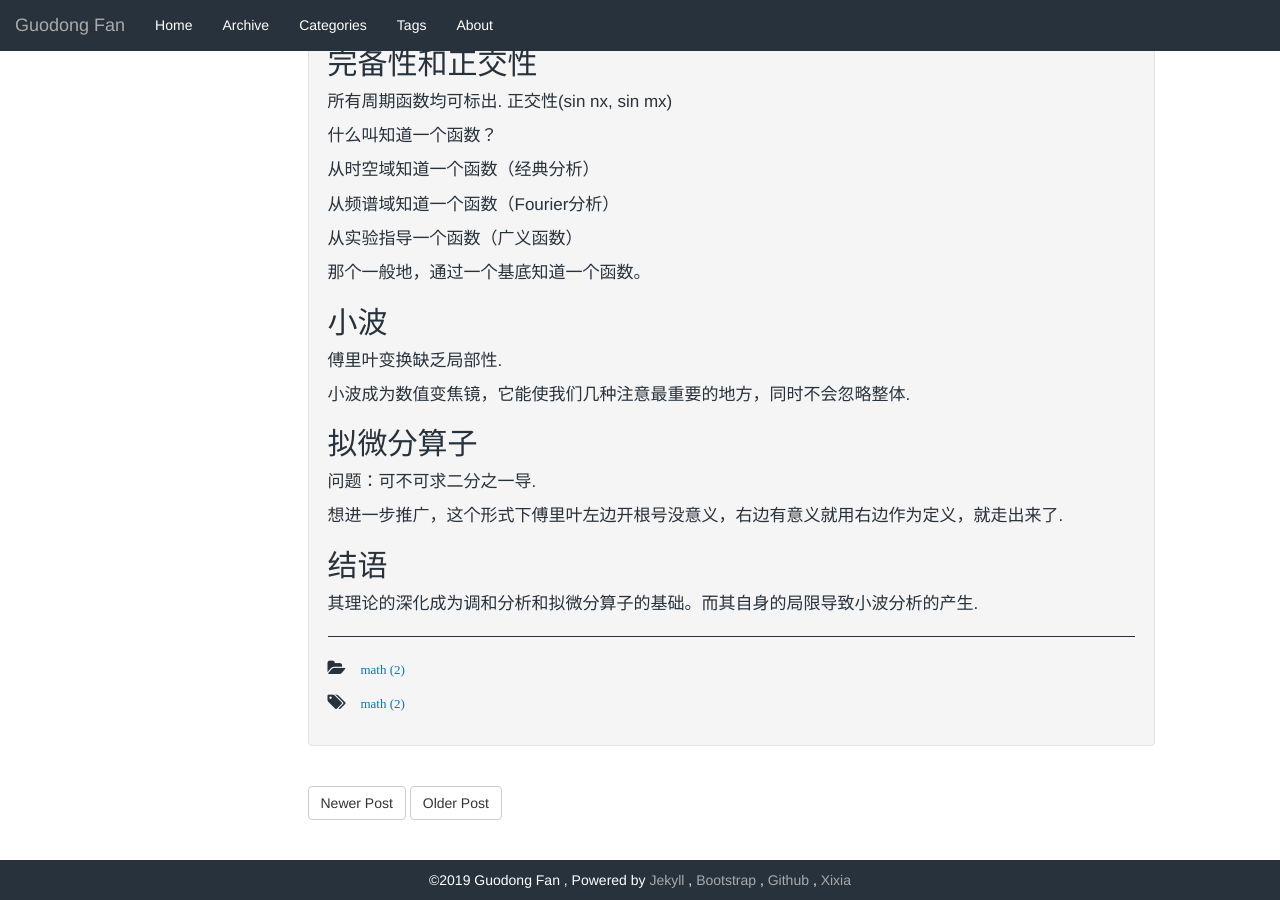
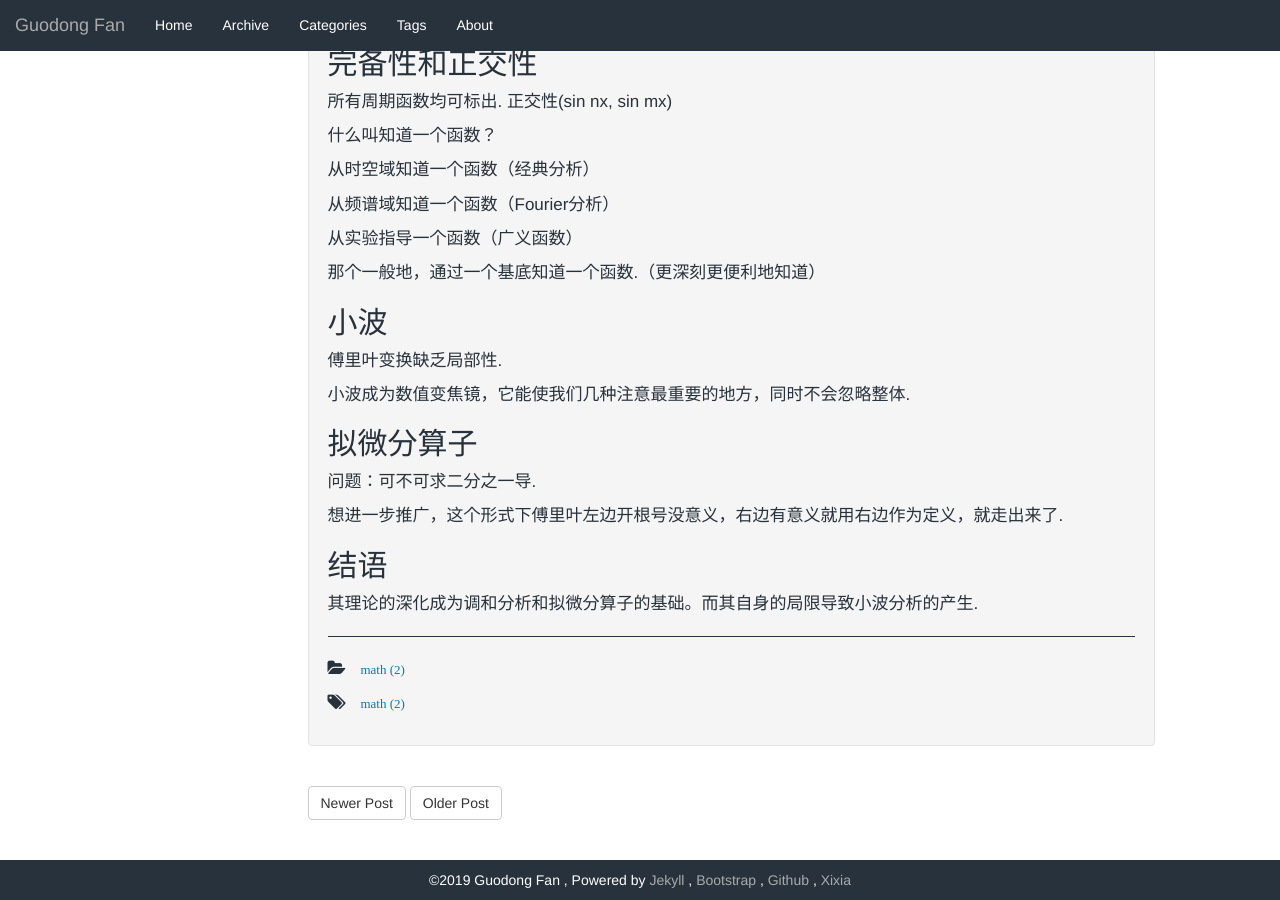
Before and after one commit to GuodongFan/GuodongFan.github.io, a Jekyll site: the page built from _posts/2019-07-29-Fourier.md, in a window 1280 px wide and 900 px high, scrolled down 1187 px. Built offline with Jekyll 4.4.1, drawn with Linux system fonts in a browser that asks for light colours; our own code applies the rules of GitHub Pages for plain Markdown files; formulas are drawn with MathJax 3.

Commit message:
Update 2019-07-29-Fourier.md

```diff
--- a/_posts/2019-07-29-Fourier.md
+++ b/_posts/2019-07-29-Fourier.md
@@ -72,7 +72,7 @@ e^{ix\xi}(\xi \hat{f}(\xi))d\xi$
 
 从实验指导一个函数（广义函数）
 
-那个一般地，通过一个基底知道一个函数。
+那个一般地，通过一个基底知道一个函数.（更深刻更便利地知道）
 
 
 
```
